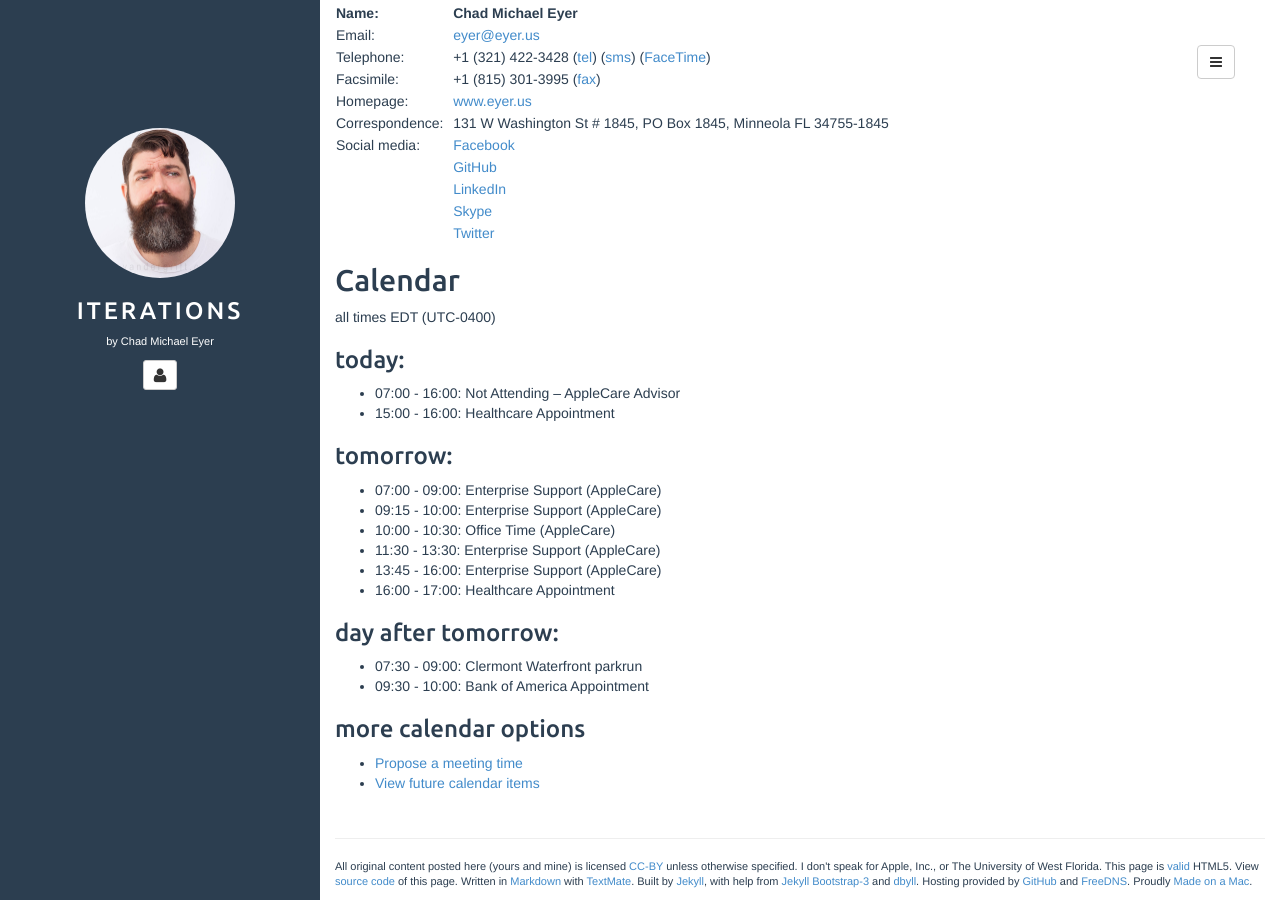
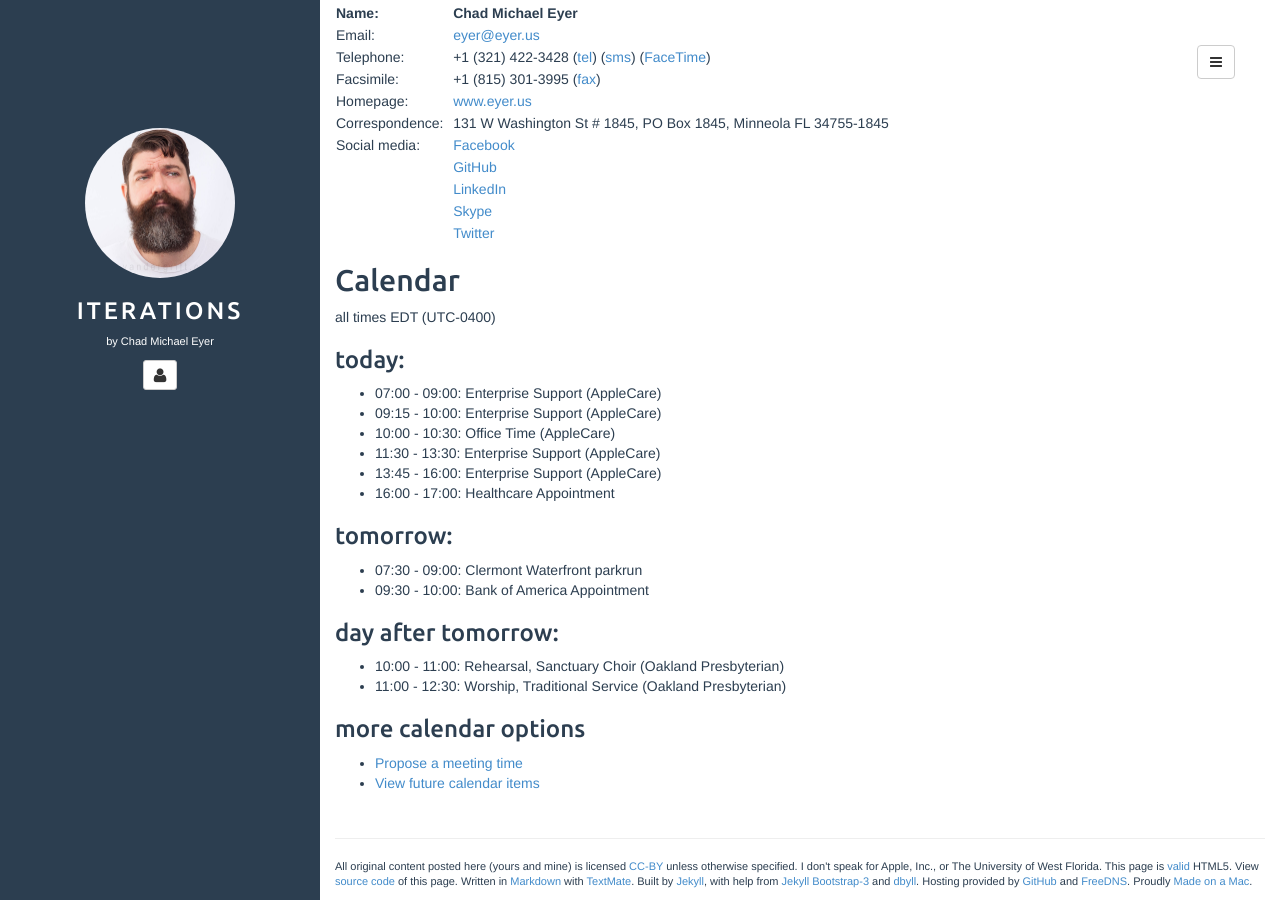
Before and after one commit to chadmichaeleyer/chadmichaeleyer.github.io, a Jekyll site: the page built from about.md, in a window 1280 px wide and 900 px high, scrolled down 1170 px. Built offline with Jekyll 4.4.1, drawn with Linux system fonts in a browser that asks for light colours.

Commit message:
calendar update

```diff
--- a/calendar.markdown
+++ b/calendar.markdown
@@ -1,11 +1,6 @@
 all times EDT (UTC-0400)
 
 ### today:
-
-* 07:00 - 16:00: Not Attending – AppleCare Advisor
-* 15:00 - 16:00: Healthcare Appointment
-
-### tomorrow:
 
 * 07:00 - 09:00: Enterprise Support (AppleCare)
 * 09:15 - 10:00: Enterprise Support (AppleCare)
@@ -14,7 +9,12 @@ all times EDT (UTC-0400)
 * 13:45 - 16:00: Enterprise Support (AppleCare)
 * 16:00 - 17:00: Healthcare Appointment
 
-### day after tomorrow:
+### tomorrow:
 
 * 07:30 - 09:00: Clermont Waterfront parkrun
 * 09:30 - 10:00: Bank of America Appointment
+
+### day after tomorrow:
+
+* 10:00 - 11:00: Rehearsal, Sanctuary Choir (Oakland Presbyterian)
+* 11:00 - 12:30: Worship, Traditional Service (Oakland Presbyterian)
```
Also changed, not shown: calendar-year.markdown (+5 -5 lines).
